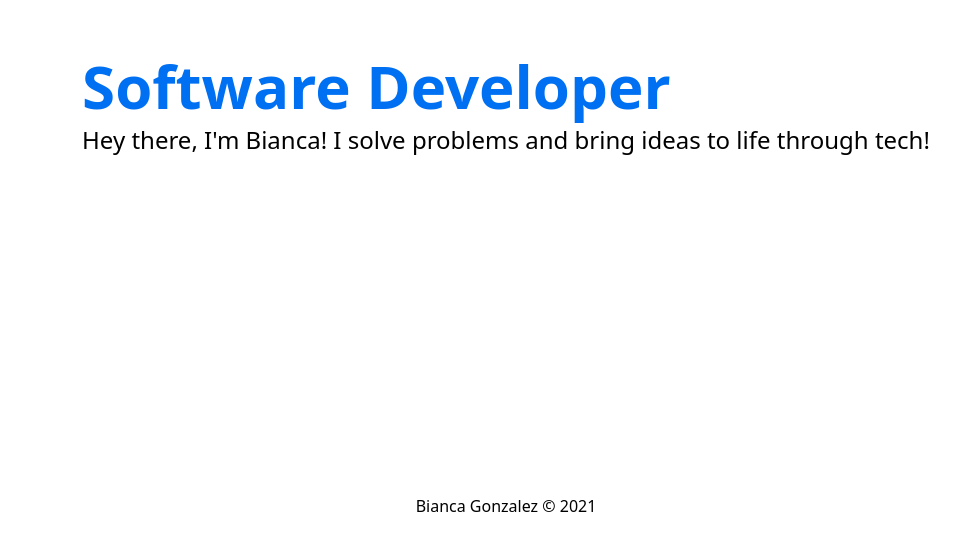
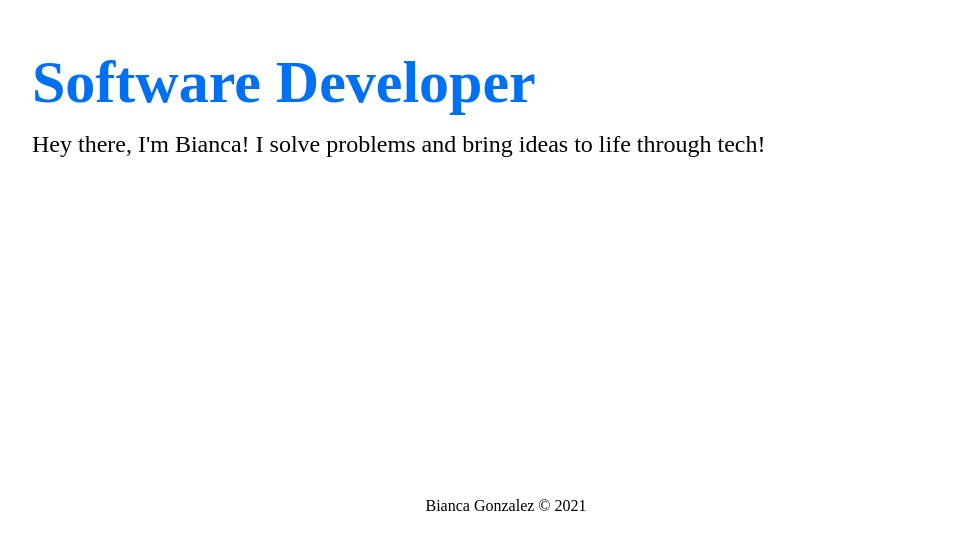
Before and after one commit to bfgonzalez/portfolio-next, a Next.js app: page / in a window 1280 px wide. Shown: the part 250-800 px from the top of the page, without its empty margins (134-1093 px from the left). Built offline with nearby package versions, Linux system fonts and the light colour scheme.

Commit message:
Installs google fonts

```diff
--- a/pages/index.tsx
+++ b/pages/index.tsx
@@ -12,21 +12,21 @@ const Home: React.FC = () => {
         <link rel='icon' href='/favicon.ico' />
       </Head>
 
-      <main className='flex-1 flex flex-col justify-center items-start py-20 text-left'>
+      <main className='flex-1 flex flex-col justify-center items-start py-20 text-left w-3/4'>
         <h1
-          className='font-bold hover:underline m-0 text-6xl'
+          className='font-primary font-bold hover:underline m-0 text-6xl'
           style={{ color: '#0070f3' }}
         >
           <a href='https://github.com/bfgonzalez'>Software Developer</a>
         </h1>
 
-        <p className='text-2xl mt-2'>
+        <p className='font-secondary text-2xl mt-4'>
           Hey there, I'm Bianca! I solve problems and bring ideas to life
           through tech!
         </p>
       </main>
 
-      <footer className='py-8'>
+      <footer className='font-secondary py-8'>
         <a
           href='https://bfgonzalez.vercel.app/'
           target='_blank'
--- a/styles/globals.css
+++ b/styles/globals.css
@@ -1,3 +1,9 @@
+@tailwind base;
+@tailwind components;
+@tailwind utilities;
+
+@import url('https://fonts.googleapis.com/css2?family=Poppins:wght@400;600;700&family=Azeret+Mono:wght@400;600&display=swap');
+
 html,
 body {
   padding: 0;
@@ -14,7 +20,3 @@ a {
 * {
   box-sizing: border-box;
 }
-
-@tailwind base;
-@tailwind components;
-@tailwind utilities;
--- a/tailwind.config.js
+++ b/tailwind.config.js
@@ -1,11 +1,15 @@
 module.exports = {
-  purge: ["./pages/**/*.{js,ts,jsx,tsx}", "./components/**/*.{js,ts,jsx,tsx}"],
+  purge: ['./pages/**/*.{js,ts,jsx,tsx}', './components/**/*.{js,ts,jsx,tsx}'],
   darkMode: false, // or 'media' or 'class'
   theme: {
-    extend: {},
+    fontFamily: {
+      primary: ['Poppins', 'ui-sans-serif'],
+      secondary: ['Azeret Mono', 'ui-monospace']
+    },
+    extend: {}
   },
   variants: {
-    extend: {},
+    extend: {}
   },
-  plugins: [],
+  plugins: []
 }
```
